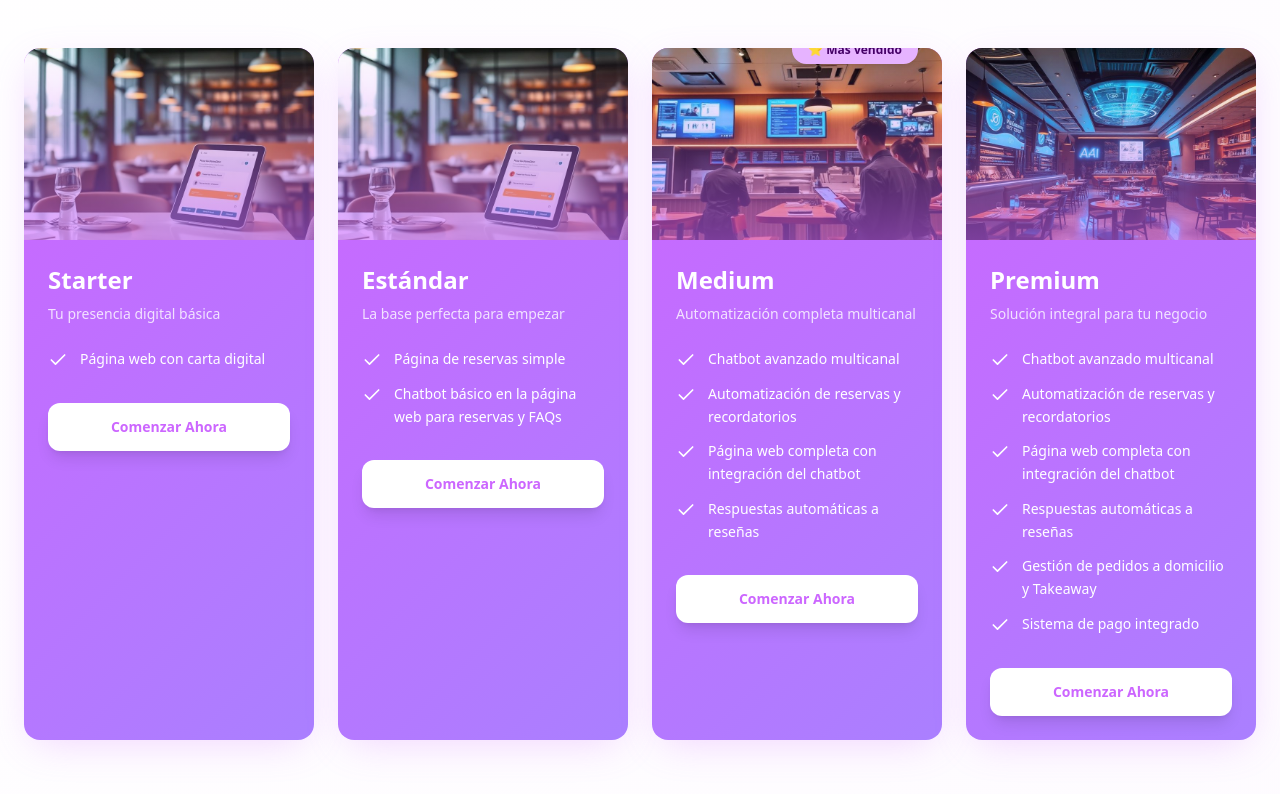
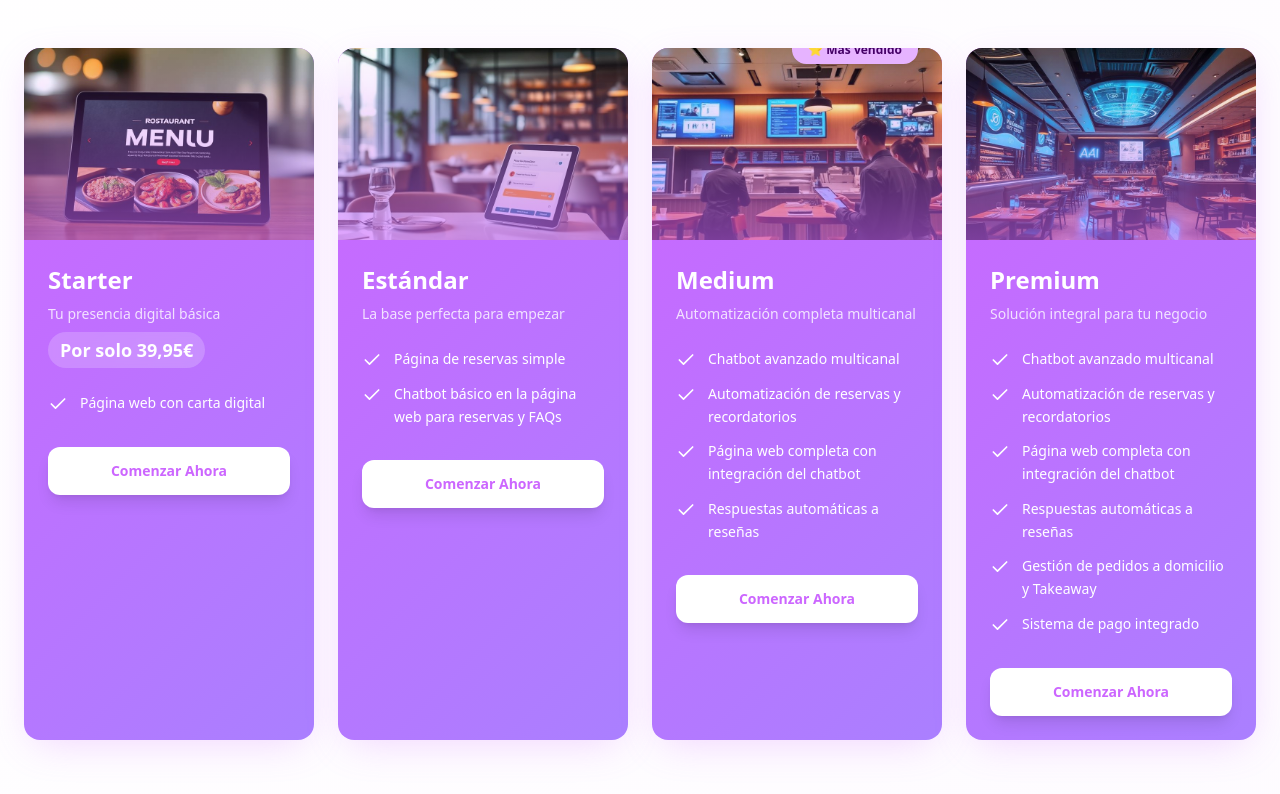
Before and after one commit to miquelcabanellascapo2006-ux/evoa-ia-for-hospitality, a React (Vite) app: page / in a window 1280 px wide. Shown: the part 1553-2347 px from the top of the page. Built offline with nearby package versions, Linux system fonts and the light colour scheme; the HTML template or start-up script is replaced by a standard one.

Commit message:
Update starter pack details

```diff
--- a/src/components/ProblemsSection.tsx
+++ b/src/components/ProblemsSection.tsx
@@ -2,6 +2,7 @@ import { Button } from "@/components/ui/button";
 import { Card, CardContent } from "@/components/ui/card";
 import { AlertTriangle, Clock, TrendingDown, Users, Zap, Check } from "lucide-react";
 import restaurantImage from "@/assets/restaurant-ai.jpg";
+import serviceStarter from "@/assets/service-starter.jpg";
 import serviceStandard from "@/assets/service-standard.jpg";
 import serviceMedium from "@/assets/service-medium.jpg";
 import servicePremium from "@/assets/service-premium.jpg";
@@ -29,8 +30,9 @@ const ProblemsSection = () => {
   const solutions = [{
     title: "Starter",
     subtitle: "Tu presencia digital básica",
+    price: "39,95€",
     features: ["Página web con carta digital"],
-    image: serviceStandard
+    image: serviceStarter
   }, {
     title: "Estándar",
     subtitle: "La base perfecta para empezar",
@@ -114,9 +116,14 @@ const ProblemsSection = () => {
                     <h3 className="text-2xl font-bold text-white mb-2">
                       {solution.title}
                     </h3>
-                    <p className="text-white/80 text-sm">
+                    <p className="text-white/80 text-sm mb-2">
                       {solution.subtitle}
                     </p>
+                    {solution.price && (
+                      <div className="inline-block bg-white/20 backdrop-blur-sm px-3 py-1 rounded-full">
+                        <span className="text-white font-bold text-lg">Por solo {solution.price}</span>
+                      </div>
+                    )}
                   </div>
 
                   <ul className="space-y-3 mb-8">
```
Also changed, not shown: src/assets/service-starter.jpg (added).
